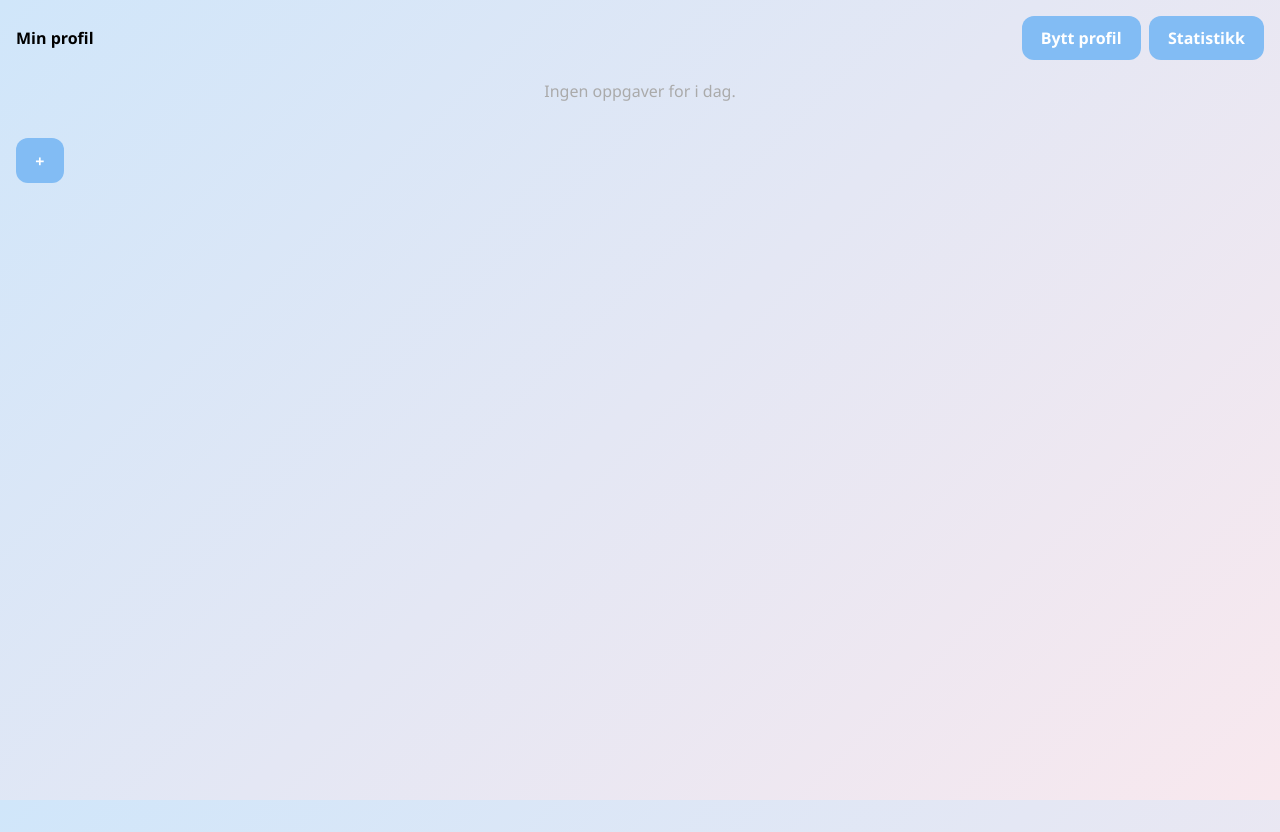
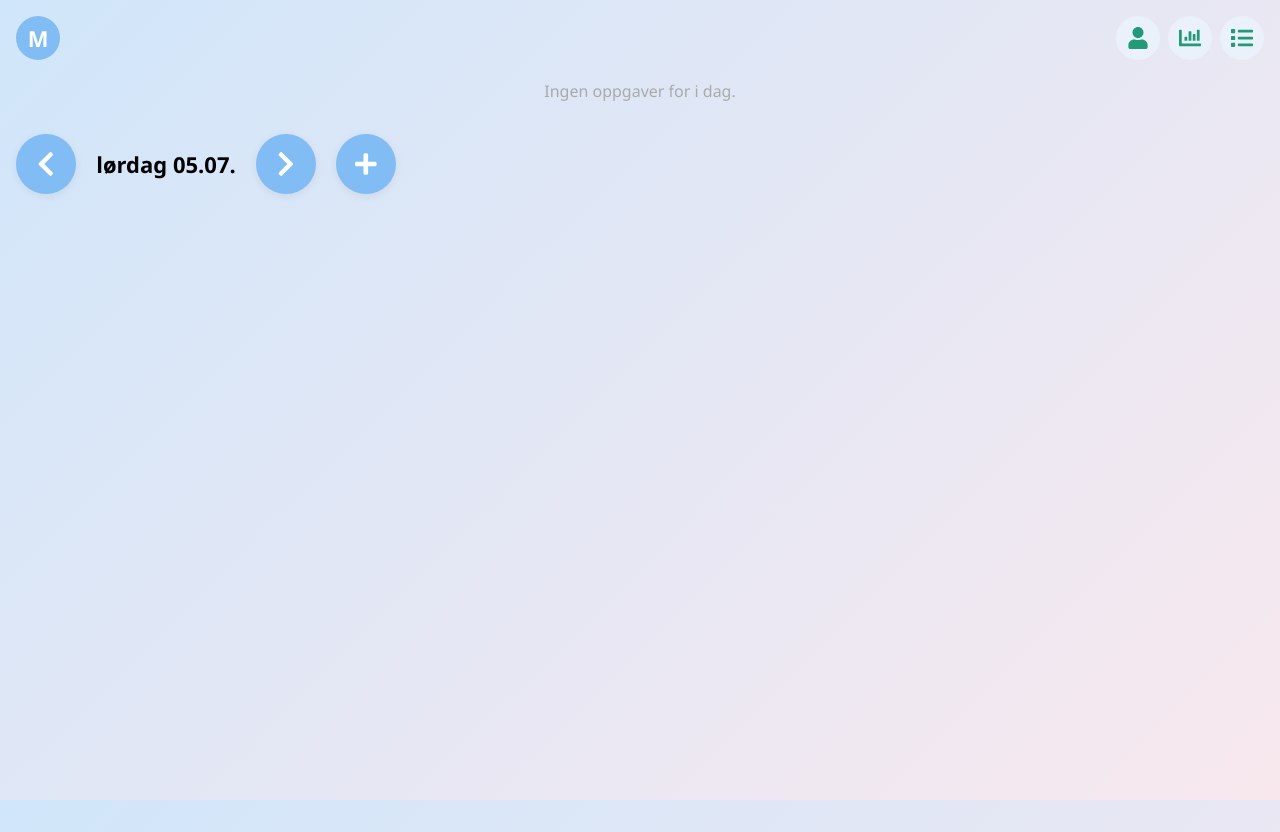
Before and after one commit to williamwmy/fantastic-task, a React (Vite) app: page / in a window 1280 px wide. Built offline with nearby package versions, Linux system fonts and the light colour scheme.

Commit message:
Endret design og lagt til se alle oppgaver

```diff
--- a/package.json
+++ b/package.json
@@ -12,7 +12,9 @@
   "dependencies": {
     "react": "^19.1.0",
     "react-dom": "^19.1.0",
-    "react-rewards": "^2.1.0"
+    "react-icons": "^5.5.0",
+    "react-rewards": "^2.1.0",
+    "recharts": "^3.0.2"
   },
   "devDependencies": {
     "@eslint/js": "^9.29.0",
--- /dev/null
+++ b/src/AllTasksEditor.jsx
@@ -0,0 +1,82 @@
+import React, { useState } from "react";
+
+const WEEKDAYS = ["M", "T", "O", "T", "F", "L", "S"];
+
+export default function AllTasksEditor({ tasks, onChange }) {
+  const [editTasks, setEditTasks] = useState(() =>
+    tasks.map(t => ({ ...t }))
+  );
+
+  const handleChange = (idx, field, value) => {
+    const updated = editTasks.map((t, i) =>
+      i === idx ? { ...t, [field]: value } : t
+    );
+    setEditTasks(updated);
+    onChange(updated);
+  };
+
+  const handleRepeatChange = (idx, dayIdx) => {
+    const updated = editTasks.map((t, i) => {
+      if (i !== idx) return t;
+      const repeat = t.repeat ? [...t.repeat] : [1,1,1,1,1,0,0];
+      repeat[dayIdx] = repeat[dayIdx] ? 0 : 1;
+      return { ...t, repeat };
+    });
+    setEditTasks(updated);
+    onChange(updated);
+  };
+
+  const handleDelete = idx => {
+    const updated = editTasks.filter((_, i) => i !== idx);
+    setEditTasks(updated);
+    onChange(updated);
+  };
+
+  return (
+    <div style={{ maxHeight: 350, overflowY: "auto" }}>
+      {editTasks.length === 0 && <div style={{ color: "#aaa" }}>Ingen oppgaver.</div>}
+      {editTasks.map((t, idx) => (
+        <div key={idx} style={{
+          background: "#f7faff",
+          borderRadius: 10,
+          padding: 10,
+          marginBottom: 10,
+          boxShadow: "0 1px 4px #0001"
+        }}>
+          <input
+            value={t.name}
+            onChange={e => handleChange(idx, "name", e.target.value)}
+            style={{ width: "100%", marginBottom: 4 }}
+            maxLength={32}
+          />
+          <input
+            value={t.desc || ""}
+            onChange={e => handleChange(idx, "desc", e.target.value)}
+            style={{ width: "100%", marginBottom: 4 }}
+            maxLength={40}
+            placeholder="Beskrivelse"
+          />
+          <div style={{ display: "flex", gap: 4, marginBottom: 4 }}>
+            {WEEKDAYS.map((d, dayIdx) => (
+              <label key={dayIdx} style={{ fontSize: 13 }}>
+                <input
+                  type="checkbox"
+                  checked={t.repeat ? !!t.repeat[dayIdx] : false}
+                  onChange={() => handleRepeatChange(idx, dayIdx)}
+                  style={{ marginRight: 2 }}
+                />
+                {d}
+              </label>
+            ))}
+          </div>
+          <button
+            style={{ background: "#fbb", color: "#900", fontSize: 13, borderRadius: 7 }}
+            onClick={() => handleDelete(idx)}
+          >
+            Slett
+          </button>
+        </div>
+      ))}
+    </div>
+  );
+}
--- a/src/App.jsx
+++ b/src/App.jsx
@@ -2,8 +2,10 @@ import React, { useState, useEffect } from "react";
 import { loadData, saveData } from "./localStorage";
 import ProfileSelector from "./ProfileSelector";
 import TaskList, { filterTasksForDay } from "./TaskList";
-import Stats from "./Stats";
+import StatsBarChart from "./StatsBarChart";
 import Modal from "./Modal";
+import AllTasksEditor from "./AllTasksEditor";
+import { FaUser, FaChartBar, FaList, FaPlus, FaChevronLeft, FaChevronRight } from "react-icons/fa";
 
 const todayStr = () => new Date().toISOString().slice(0, 10);
 
@@ -27,13 +29,15 @@ export default function App() {
   const [showAddModal, setShowAddModal] = useState(false);
   const [showProfileModal, setShowProfileModal] = useState(false);
   const [showStats, setShowStats] = useState(false);
+  const [showAllTasks, setShowAllTasks] = useState(false);
+  const [selectedDate, setSelectedDate] = useState(todayStr());
 
   useEffect(() => {
     saveData(data);
   }, [data]);
 
-  const todayTasks = filterTasksForDay(profile.tasks, todayStr());
-  const todayLog = profile.log[todayStr()] || todayTasks.map(() => false);
+  const todayTasks = filterTasksForDay(profile.tasks, selectedDate);
+  const todayLog = profile.log[selectedDate] || todayTasks.map(() => false);
 
   const addProfile = name => {
     setData(d => ({
@@ -132,13 +136,48 @@ export default function App() {
         alignItems: "center",
         marginBottom: "1rem"
       }}>
-        <div style={{ fontWeight: 600 }}>{profile.name}</div>
+        {/* Farget sirkel med forbokstav */}
+        <div style={{
+          width: 44,
+          height: 44,
+          borderRadius: "50%",
+          background: "#82bcf4",
+          display: "flex",
+          alignItems: "center",
+          justifyContent: "center",
+          color: "white",
+          fontWeight: 700,
+          fontSize: 22,
+          marginRight: 8
+        }}>
+          {profile.name[0].toUpperCase()}
+        </div>
         <div style={{ display: "flex", gap: "0.5rem" }}>
-          <button onClick={() => setShowProfileModal(true)}>Bytt profil</button>
-          <button onClick={() => setShowStats(true)}>Statistikk</button>
+          <button
+            onClick={() => setShowProfileModal(true)}
+            title="Bytt profil"
+            style={{ width: 44, height: 44, borderRadius: "50%", padding: 0, fontSize: 22, background: "#eaf1fb", color: "#297", display: "flex", alignItems: "center", justifyContent: "center" }}
+          >
+            <FaUser />
+          </button>
+          <button
+            onClick={() => setShowStats(true)}
+            title="Statistikk"
+            style={{ width: 44, height: 44, borderRadius: "50%", padding: 0, fontSize: 22, background: "#eaf1fb", color: "#297", display: "flex", alignItems: "center", justifyContent: "center" }}
+          >
+            <FaChartBar />
+          </button>
+          <button
+            onClick={() => setShowAllTasks(true)}
+            title="Alle oppgaver"
+            style={{ width: 44, height: 44, borderRadius: "50%", padding: 0, fontSize: 22, background: "#eaf1fb", color: "#297", display: "flex", alignItems: "center", justifyContent: "center" }}
+          >
+            <FaList />
+          </button>
         </div>
       </div>
 
+      {/* Date navigation */}
       {/* Task List */}
       <TaskList
         tasks={todayTasks}
@@ -148,13 +187,80 @@ export default function App() {
         onAdd={handleTaskAdd}
       />
 
-      <button
-        onClick={() => setShowAddModal(true)}
-        aria-label="Legg til oppgave"
-        style={{ margin: "1rem 0" }} // Optional: adds spacing
-      >
-        +
-      </button>
+      {/* Flyttet datovelgeren hit */}
+      <div style={{ display: "flex", alignItems: "center", gap: 20, margin: "32px 0" }}>
+        <button
+          onClick={() => {
+            const d = new Date(selectedDate);
+            d.setDate(d.getDate() - 1);
+            setSelectedDate(d.toISOString().slice(0, 10));
+          }}
+          style={{
+            background: "#82bcf4",
+            color: "white",
+            border: "none",
+            borderRadius: "50%",
+            width: 60,
+            height: 60,
+            fontSize: 28,
+            display: "flex",
+            alignItems: "center",
+            justifyContent: "center",
+            boxShadow: "0 2px 8px #0001",
+            cursor: "pointer"
+          }}
+          aria-label="Forrige dag"
+        >
+          <FaChevronLeft />
+        </button>
+        <span style={{ minWidth: 140, textAlign: "center", fontSize: 22, fontWeight: 700 }}>
+          {new Date(selectedDate).toLocaleDateString("no-NO", { weekday: "long", day: "2-digit", month: "2-digit" })}
+        </span>
+        <button
+          onClick={() => {
+            const d = new Date(selectedDate);
+            d.setDate(d.getDate() + 1);
+            setSelectedDate(d.toISOString().slice(0, 10));
+          }}
+          style={{
+            background: "#82bcf4",
+            color: "white",
+            border: "none",
+            borderRadius: "50%",
+            width: 60,
+            height: 60,
+            fontSize: 28,
+            display: "flex",
+            alignItems: "center",
+            justifyContent: "center",
+            boxShadow: "0 2px 8px #0001",
+            cursor: "pointer"
+          }}
+          aria-label="Neste dag"
+        >
+          <FaChevronRight />
+        </button>
+        <button
+          onClick={() => setShowAddModal(true)}
+          aria-label="Legg til oppgave"
+          style={{
+            background: "#82bcf4",
+            color: "white",
+            border: "none",
+            borderRadius: "50%",
+            width: 60,
+            height: 60,
+            fontSize: 32,
+            display: "flex",
+            alignItems: "center",
+            justifyContent: "center",
+            boxShadow: "0 2px 8px #0001",
+            cursor: "pointer"
+          }}
+        >
+          <FaPlus />
+        </button>
+      </div>
 
       {/* Add Modal */}
       <Modal open={showAddModal} onClose={() => setShowAddModal(false)}>
@@ -192,12 +298,25 @@ export default function App() {
 
       {/* Stats Modal */}
       <Modal open={showStats} onClose={() => setShowStats(false)}>
-        <Stats
-          log={profile.log || {}}
+        <h3>Statistikk</h3>
+        <StatsBarChart log={profile.log || {}} tasks={profile.tasks} />
+        <button onClick={() => setShowStats(false)} style={{ marginTop: 10 }}>Lukk</button>
+      </Modal>
+
+      {/* All Tasks Modal */}
+      <Modal open={showAllTasks} onClose={() => setShowAllTasks(false)}>
+        <h3>Alle oppgaver</h3>
+        <AllTasksEditor
           tasks={profile.tasks}
-          onEditLog={handleEditLog}
+          onChange={tasks => {
+            setData(d => {
+              const copy = JSON.parse(JSON.stringify(d));
+              copy.profiles[profileIdx].tasks = tasks;
+              return copy;
+            });
+          }}
         />
-        <button onClick={() => setShowStats(false)} style={{ marginTop: 10 }}>Lukk</button>
+        <button onClick={() => setShowAllTasks(false)} style={{ marginTop: 10 }}>Lukk</button>
       </Modal>
     </div>
   );
--- /dev/null
+++ b/src/StatsBarChart.jsx
@@ -0,0 +1,43 @@
+import React from "react";
+import { BarChart, Bar, XAxis, YAxis, Tooltip, ResponsiveContainer } from "recharts";
+
+const WEEKDAYS = ["Ma", "Ti", "On", "To", "Fr", "Lø", "Sø"];
+
+function getStatsData(log, tasks) {
+  // Samle prosent for hver ukedag
+  const days = [0,1,2,3,4,5,6];
+  const stats = days.map(dayIdx => {
+    // Finn alle datoer for denne ukedagen
+    const dates = Object.keys(log).filter(date => {
+      const d = new Date(date);
+      return (d.getDay() === 0 ? 6 : d.getDay() - 1) === dayIdx;
+    });
+    // Tell antall fullført og totalt
+    let done = 0, total = 0;
+    dates.forEach(date => {
+      const arr = log[date] || [];
+      done += arr.filter(Boolean).length;
+      total += arr.length;
+    });
+    return {
+      name: WEEKDAYS[dayIdx],
+      prosent: total ? Math.round((done / total) * 100) : 0
+    };
+  });
+  return stats;
+}
+
+export default function StatsBarChart({ log, tasks }) {
+  const data = getStatsData(log, tasks);
+
+  return (
+    <ResponsiveContainer width="100%" height={220}>
+      <BarChart data={data}>
+        <XAxis dataKey="name" />
+        <YAxis domain={[0, 100]} tickFormatter={v => `${v}%`} />
+        <Tooltip formatter={v => `${v}%`} />
+        <Bar dataKey="prosent" fill="#82bcf4" />
+      </BarChart>
+    </ResponsiveContainer>
+  );
+}
--- a/src/TaskList.jsx
+++ b/src/TaskList.jsx
@@ -1,7 +1,12 @@
 import React, { useState } from "react";
 import { useReward } from "react-rewards";
 
-// ANIMATION_TYPES og EMOJI_VARIANTS for emoji-randomisering
+// Ukenavn
+const WEEKDAYS = ["M", "T", "O", "T", "F", "L", "S"];
+const WEEKDAYS_FULL = [
+  "Mandag", "Tirsdag", "Onsdag", "Torsdag", "Fredag", "Lørdag", "Søndag"
+];
+// Animasjoner og emojis
 const ANIMATION_TYPES = ["confetti", "balloons", "emoji"];
 const EMOJI_VARIANTS = [
   ["💪", "🏆", "⭐️", "🎉"],
@@ -13,11 +18,9 @@ const EMOJI_VARIANTS = [
   ["🦄", "🤩", "💥", "🚀"]
 ];
 
-// Bruk gjerne denne filterTasksForDay hvis du bruker repeat/dager
 export function filterTasksForDay(tasks, dateStr) {
-  // Hvis du har repeat: [1,1,1,1,1,0,0] for ukedager (mandag-søndag)
   const d = new Date(dateStr);
-  const weekday = d.getDay() === 0 ? 6 : d.getDay() - 1; // mandag=0 ... søndag=6
+  const weekday = d.getDay() === 0 ? 6 : d.getDay() - 1;
   return tasks
     .map((t, idx) => ({ ...t, idx }))
     .filter(t => !t.repeat || t.repeat[weekday]);
@@ -35,6 +38,7 @@ export default function TaskList({
   const [taskDesc, setTaskDesc] = useState("");
   const [repeat, setRepeat] = useState([1, 1, 1, 1, 1, 0, 0]);
 
+  // Legg til oppgave (kun når onAdd finnes)
   if (compactOnly) {
     return (
       <form
@@ -54,7 +58,12 @@ export default function TaskList({
             setRepeat([1, 1, 1, 1, 1, 0, 0]);
           }
         }}
-        style={{ marginBottom: 18 }}
+        style={{
+          display: "flex",
+          flexDirection: "column",
+          gap: 10,
+          boxSizing: "border-box" // REMOVE width: "100%"
+        }}
       >
         <input
           placeholder="Oppgavenavn"
@@ -62,7 +71,7 @@ export default function TaskList({
           maxLength={32}
           style={{
             width: "100%",
-            marginBottom: 6
+            marginBottom: 0
           }}
           onChange={e => setTaskName(e.target.value)}
         />
@@ -72,15 +81,28 @@ export default function TaskList({
           maxLength={40}
           style={{
             width: "100%",
-            marginBottom: 8
+            marginBottom: 0
           }}
           onChange={e => setTaskDesc(e.target.value)}
         />
-        <div style={{
-          display: "flex", gap: 4, marginBottom: 8, flexWrap: "wrap"
-        }}>
-          {["M", "T", "O", "T", "F", "L", "S"].map((d, idx) => (
-            <label key={idx} style={{ fontSize: 13, color: "#333" }}>
+        <div
+          style={{
+            display: "grid",
+            gridTemplateColumns: "repeat(7, 1fr)",
+            gap: 4,
+            marginBottom: 8,
+            marginTop: 0
+          }}
+        >
+          {WEEKDAYS.map((d, idx) => (
+            <label key={idx} style={{
+              fontSize: 13,
+              color: "#333",
+              textAlign: "center",
+              display: "flex",
+              flexDirection: "column",
+              alignItems: "center"
+            }}>
               <input
                 type="checkbox"
                 checked={!!repeat[idx]}
@@ -89,7 +111,13 @@ export default function TaskList({
                     r.map((v, i) => (i === idx ? (v ? 0 : 1) : v))
                   )
                 }
-                style={{ marginRight: 2 }}
+                style={{
+                  marginBottom: 2,
+                  marginRight: 0,
+                  width: 28,
+                  height: 28,
+                  accentColor: "#82bcf4"
+                }}
               />
               {d}
             </label>
@@ -178,8 +206,8 @@ function TaskRow({ task, idx, utført, onComplete, onComment }) {
       )}
       {task.repeat && (
         <span style={{ fontSize: 12, color: "#297", marginTop: 2 }}>
-          {["Ma", "Ti", "On", "To", "Fr", "Lø", "Sø"].map(
-            (d, i) => task.repeat[i] ? d + " " : ""
+          {WEEKDAYS_FULL.map(
+            (d, i) => task.repeat[i] ? d.slice(0, 2) + " " : ""
           )}
         </span>
       )}
@@ -208,14 +236,6 @@ function TaskRow({ task, idx, utført, onComplete, onComment }) {
       {showComment && (
         <div style={{ marginTop: 8 }}>
           <textarea
-            style={{
-              width: "100%",
-              minHeight: 40,
-              borderRadius: 7,
-              border: "1px solid #bbb",
-              fontSize: 15,
-              padding: "0.3rem"
-            }}
             maxLength={80}
             placeholder="Legg til kommentar ..."
             value={comment}
```
Also changed, not shown: src/index.css (+52 -3 lines), 1 other file (tests, documents, lock files or other folders).
